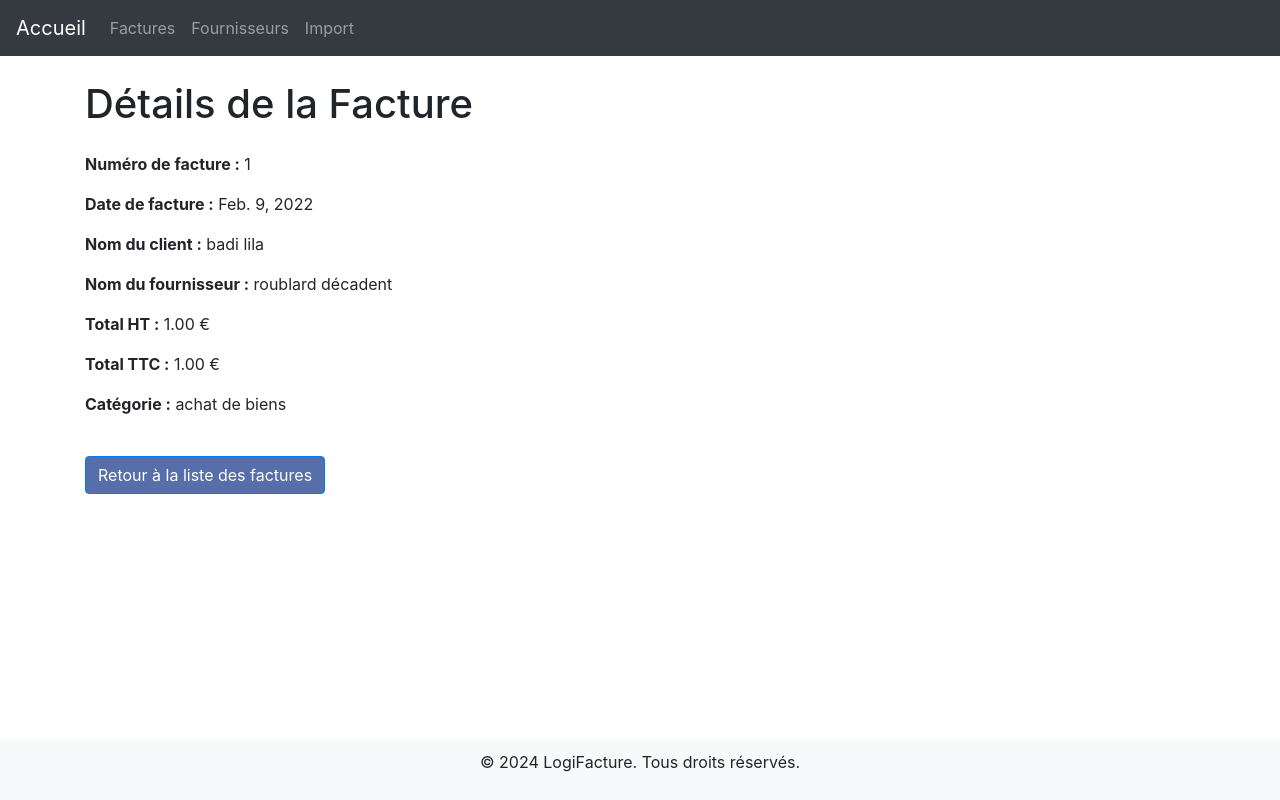
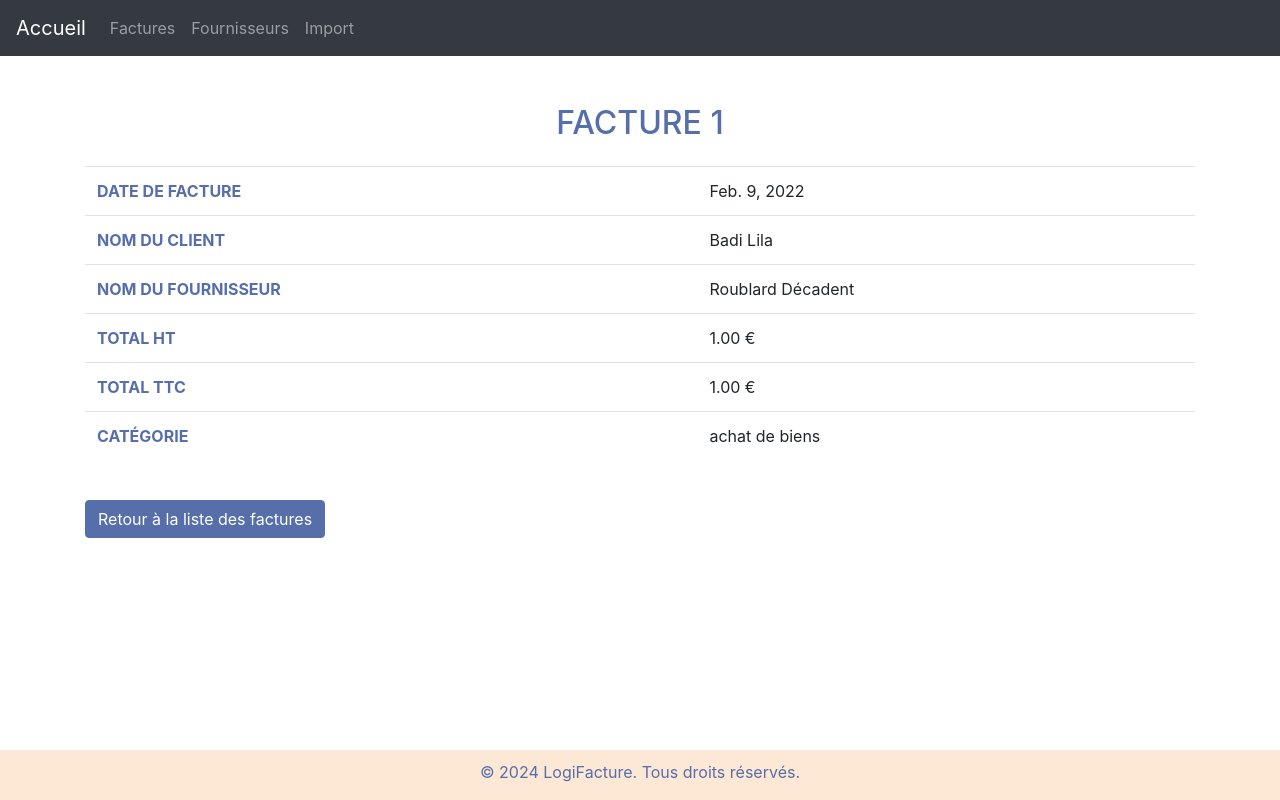
Before and after one commit to AvaKissara/Logifactures, a Django app: page /logifacturapp/4/ in a window 1280 px wide. Run offline with Django 5.2, Linux system fonts and the light colour scheme; data comes from the database, SQL or seed files in the repository; some libraries are stand-ins or nearby versions.

Commit message:
Restructuration du html

```diff
--- a/logifacturapp/static/css/style.css
+++ b/logifacturapp/static/css/style.css
@@ -1,5 +1,20 @@
 :root {
     --primary-color: rgb(86, 110, 169);
+    --secondary-color: rgba(253, 232, 213);
+}
+
+html, body {
+    height: 100%;
+    margin: 0;
+}
+
+body {
+    display: flex;
+    flex-direction: column;
+}
+
+main {
+    flex: 1;
 }
 
 h2{
@@ -11,23 +26,43 @@ h2{
 table.table-hover> thead{
     text-transform: uppercase;
     color: var(--primary-color);
-    background-color: rgba(255, 244, 231, 0.8);
+    background-color: var(--secondary-color);
 }
 
 .btn-td{
-    padding: 0rem 0.5rem;
-    font-size: 0.8rem;
+    padding: 0rem 0.6rem;
+    font-size: 0.9rem;
     font-weight: 700;
 
 }
 
 .btn.btn-primary{
     background-color: var(--primary-color);
+    border-color: var(--primary-color);
 }
 
 .table-hover tbody tr:hover {
     background-color: rgba(86, 110, 169, 0.6);
-    color: rgba(255, 244, 231);
+    color: white;
+}
+
+.table-hover tbody tr:hover .btn.btn-primary{
+    background-color: white;
+    color: var(--primary-color);
+}
+
+.table-hover tbody tr:hover .btn.btn-danger{
+    background-color: white;
+    color: rgb(218, 0, 0);
+}
+
+.table-hover tbody tr:hover th{
+    color: white;
+}
+
+.table-detail th{
+    color: var(--primary-color);
+    text-transform: uppercase;
 }
 
 .capitalize{
@@ -35,14 +70,8 @@ table.table-hover> thead{
 }
 
 footer {
-    position: fixed;
-    bottom: 0;
-    width: 100%;
-    background-color: #f8f9fa;
-    padding: 10px;
+    background-color: var(--secondary-color);
+    padding-top: 10px;
     text-align: center;
+    color: var(--primary-color);
   }
-
-  body {
-    margin-bottom: 50px;
-  }
--- a/logifacturapp/templates/base.html
+++ b/logifacturapp/templates/base.html
@@ -35,7 +35,7 @@
         {% block content %}{% endblock %}
     </main>
 
-    <footer>
+    <footer class="mt-4">
         <p>&copy; 2024 LogiFacture. Tous droits réservés.</p>
     </footer>
 
--- a/logifacturapp/templates/logifacturapp/detail.html
+++ b/logifacturapp/templates/logifacturapp/detail.html
@@ -2,18 +2,37 @@
 {% extends 'base.html' %}
 
 {% block content %}
-  <div class="container">
-    <h1 class="mt-4 mb-4">Détails de la Facture</h1>
-    <div class="row">
-      <div class="col-md-6">
-        <p><strong>Numéro de facture :</strong> {{ facture.num_facture }}</p>
-        <p><strong>Date de facture :</strong> {{ facture.date_facture }}</p>
-        <p><strong>Nom du client :</strong> {{ facture.client.nom_client }} {{ facture.client.prenom_client }}</p>
-        <p><strong>Nom du fournisseur :</strong> {{ facture.fournisseur.r_social_fourn }}</p>
-        <p><strong>Total HT :</strong> {{ facture.total_ht_facture }} {{ facture.devise.symb_devise }}</p>
-        <p><strong>Total TTC :</strong> {{ facture.total_ttc_facture }} {{ facture.devise.symb_devise }}</p>
-        <p><strong>Catégorie :</strong> {{ facture.cat_facture.nom_cat_facture }}</p>
-      </div>
+  <div class="container mt-5">
+    <h2 class="mb-4">Facture {{ facture.num_facture }}</h2>
+    <div class="table-responsive">
+      <table class="table table-detail table-hover">
+        <tbody>
+          <tr>
+            <th scope="row">Date de facture</th>
+            <td>{{ facture.date_facture }}</td>
+          </tr>
+          <tr>
+            <th scope="row">Nom du client</th>
+            <td class="capitalize">{{ facture.client.nom_client }} {{ facture.client.prenom_client }}</td>
+          </tr>
+          <tr>
+            <th scope="row">Nom du fournisseur</th>
+            <td class="capitalize">{{ facture.fournisseur.r_social_fourn }}</td>
+          </tr>
+          <tr>
+            <th scope="row">Total HT</th>
+            <td>{{ facture.total_ht_facture }} {{ facture.devise.symb_devise }}</td>
+          </tr>
+          <tr>
+            <th scope="row">Total TTC</th>
+            <td>{{ facture.total_ttc_facture }} {{ facture.devise.symb_devise }}</td>
+          </tr>
+          <tr>
+            <th scope="row">Catégorie</th>
+            <td>{{ facture.cat_facture.nom_cat_facture }}</td>
+          </tr>
+        </tbody>
+      </table>
     </div>
 
     <!-- Lien de retour à la liste des factures -->
--- a/logifacturapp/templates/logifacturapp/import_facture.html
+++ b/logifacturapp/templates/logifacturapp/import_facture.html
@@ -2,9 +2,9 @@
 {% extends 'base.html' %}
 
 {% block content %}
-  <div class="container-md mt-4">
+  <div class="container mt-5">
     <div class="row">
-      <div class="col-md-6 offset-md-3">
+      <div class="col-md-8 offset-md-2">
         <h2 class="text-center mb-4">Import des factures</h2>
         <form method="post" enctype="multipart/form-data">
           {% csrf_token %}
--- a/logifacturapp/templates/logifacturapp/liste_facture.html
+++ b/logifacturapp/templates/logifacturapp/liste_facture.html
@@ -10,6 +10,7 @@
                     <tr>
                         <th scope="col">Numéro de Facture</th>
                         <th scope="col">Date de Facture</th>
+                        <th scope="col">Catégorie</th>
                         <th scope="col">Total TTC</th>
                         <th scope="col">Actions</th>
                     </tr>
@@ -19,8 +20,9 @@
                         <tr>
                             <td>{{ facture.num_facture }}</td>
                             <td>{{ facture.date_facture }}</td>
+                            <td>{{ facture.cat_facture.nom_cat_facture }}</td>
                             <td>{{ facture.total_ttc_facture }} {{ facture.devise.symb_devise }}</td>
-                            <td><a href="{% url 'logifacturapp:detail' facture.id_facture %}" class="btn btn-td btn-primary">&#129178;</a>
+                            <td><a href="{% url 'logifacturapp:detail' facture.id_facture %}" class="btn btn-td btn-primary">&#10068;</a>
                                 <button class="btn btn-td btn-danger" data-toggle="modal" data-target="#confirmationModal{{ facture.id_facture }}">
                                     X
                                 </button></td>
--- a/logifacturapp/urls.py
+++ b/logifacturapp/urls.py
@@ -5,7 +5,6 @@ from .views import IndexView, ListeFactureView, ListeFournisseurView, DetailView
 app_name = "logifacturapp"
 
 urlpatterns = [
-    # path("<int:devise_id>/", views.detail, name="detail"),
     path('import-facture/', ImportFactureView.as_view(), name='import_facture'),
     path("<int:pk>/", DetailView.as_view(), name="detail"),
     path('', IndexView.as_view(), name='index'),
```
